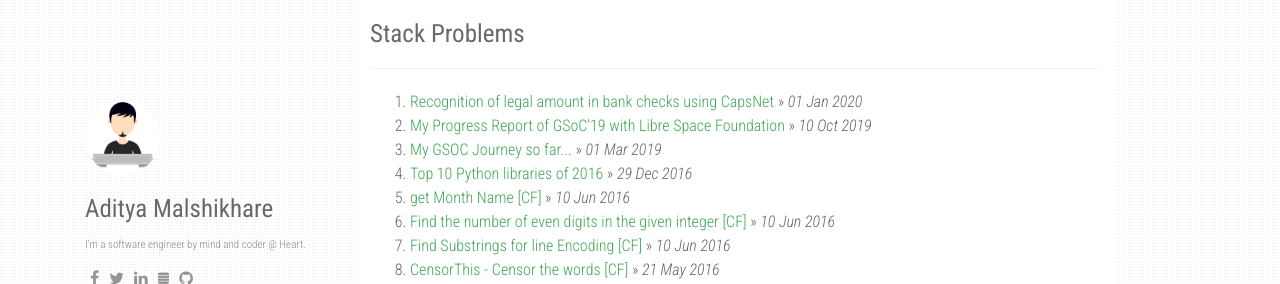
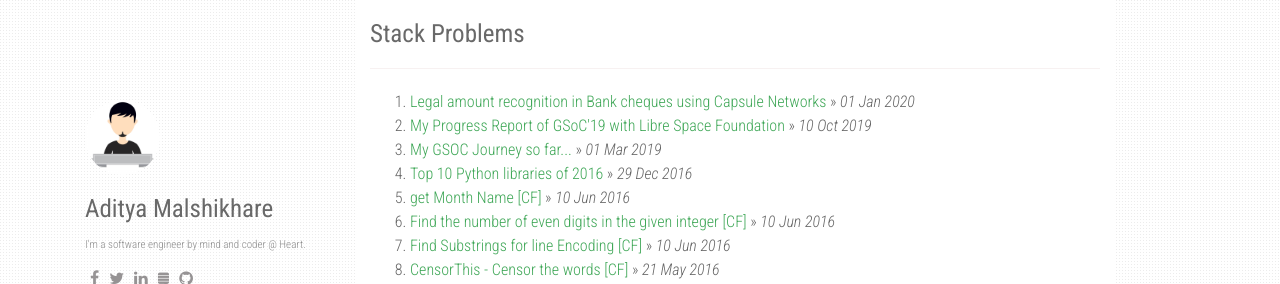
Before and after one commit to thePairedElectron/thePairedElectron.github.io, a Jekyll site: the page built from index.html, in a window 1280 px wide. Shown: the top 284 px of the page. Built offline with Jekyll 4.4.1, drawn with Linux system fonts in a browser that asks for light colours; nearby versions of some CDN libraries; the list of posts is cut into pages by our own code.

Commit message:
Change in name of post

```diff
--- a/_posts/2020-01-01-legal-amount-recognition-using-capsnet.markdown
+++ b/_posts/2020-01-01-legal-amount-recognition-using-capsnet.markdown
@@ -1,6 +1,6 @@
 ---
 layout: post
-title:  "Recognition of legal amount in bank checks using CapsNet"
+title:  "Legal amount recognition in Bank cheques using Capsule Networks"
 date:   2020-01-01 18:34:10 +0700
 categories: [machine learning, python, banking, opencv]
 ---
```
